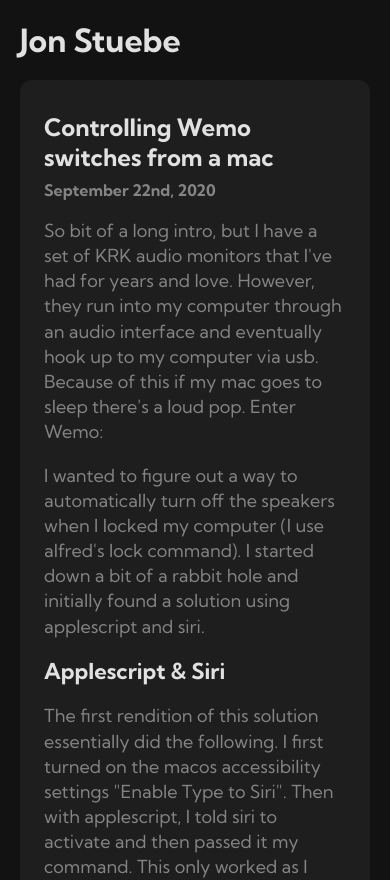
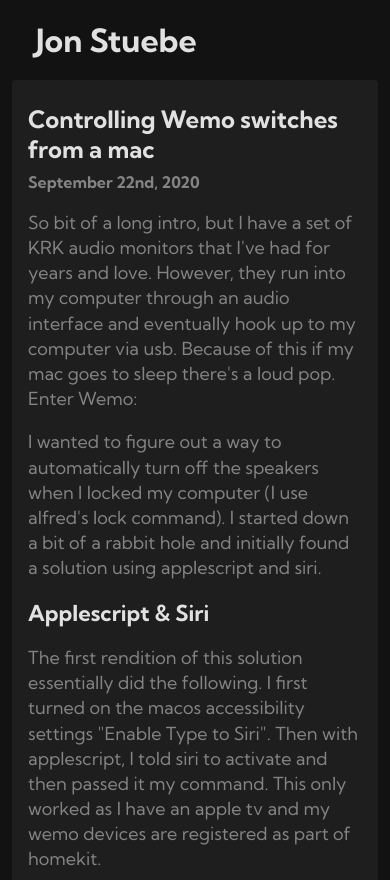
Before and after one commit to jonstuebe/website-next, a Next.js app: page /post/controlling-wemo-switches-from-a-mac in a window 390 px wide. Shown: the top 880 px of the page. Built offline with nearby package versions, Linux system fonts and the light colour scheme.

Commit message:
responsive styles

```diff
--- a/styles/globals.css
+++ b/styles/globals.css
@@ -25,7 +25,7 @@
 
 body {
   background-color: var(--background-color);
-  padding: 0 20px;
+  padding: 0 12px;
   max-width: 800px;
   margin: 0 auto;
 }
@@ -41,6 +41,7 @@
 .logotype {
   font-size: 32px;
   color: var(--primary-text-color);
+  margin-left: 24px;
 }
 
 .site-header {
@@ -66,9 +67,9 @@
 }
 
 .post {
-  padding: 32px 24px;
+  padding: 24px 16px;
   background-color: var(--raised-surface-background-color);
-  border-radius: 12px;
+  border-radius: 4px;
 }
 
 .post__title {
@@ -111,3 +112,10 @@
 .post__content p:last-of-type {
   margin-bottom: 0;
 }
+
+@media (min-width: 800px) {
+  .post {
+    padding: 32px 24px;
+    border-radius: 12px;
+  }
+}
```
